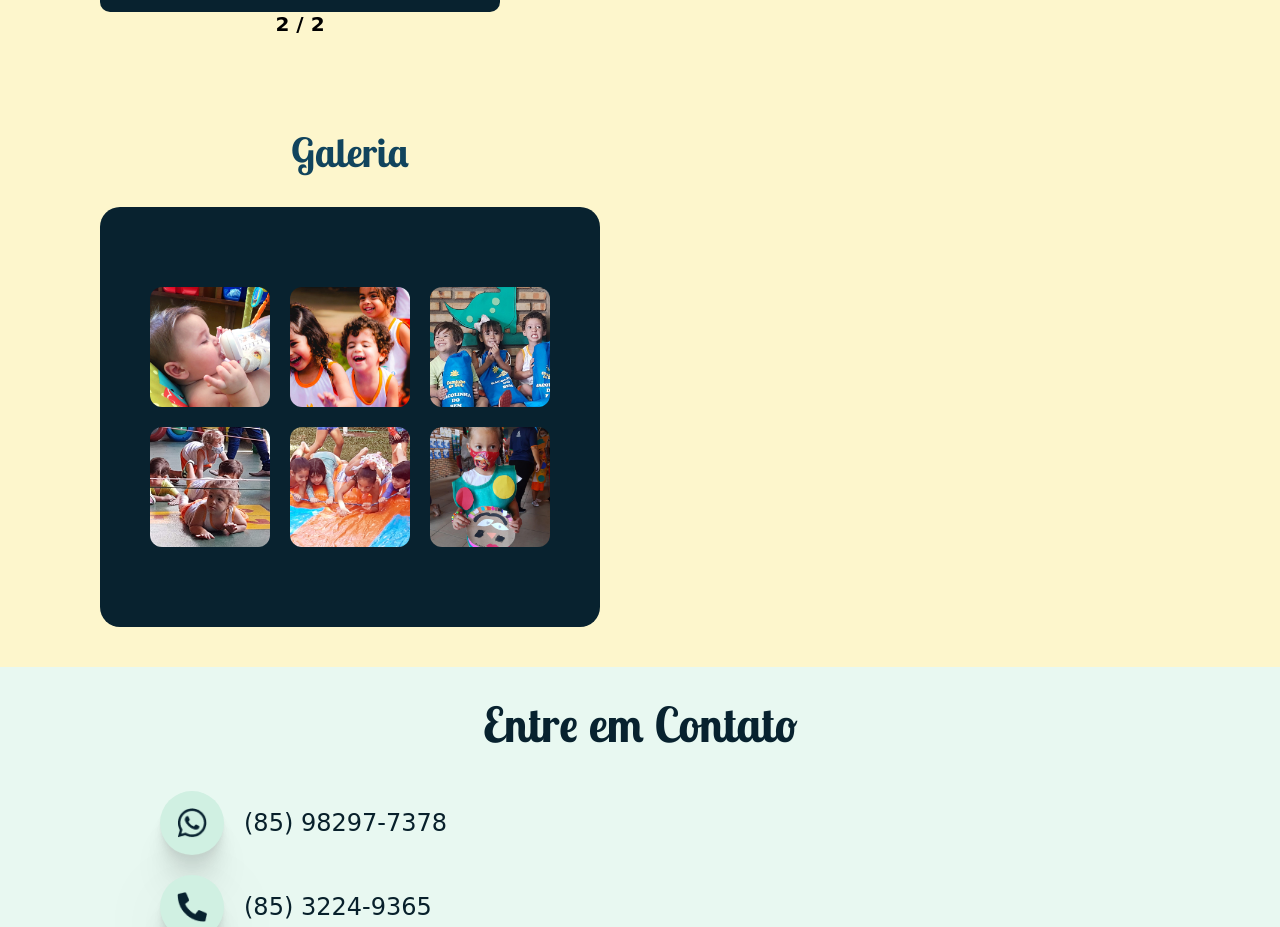
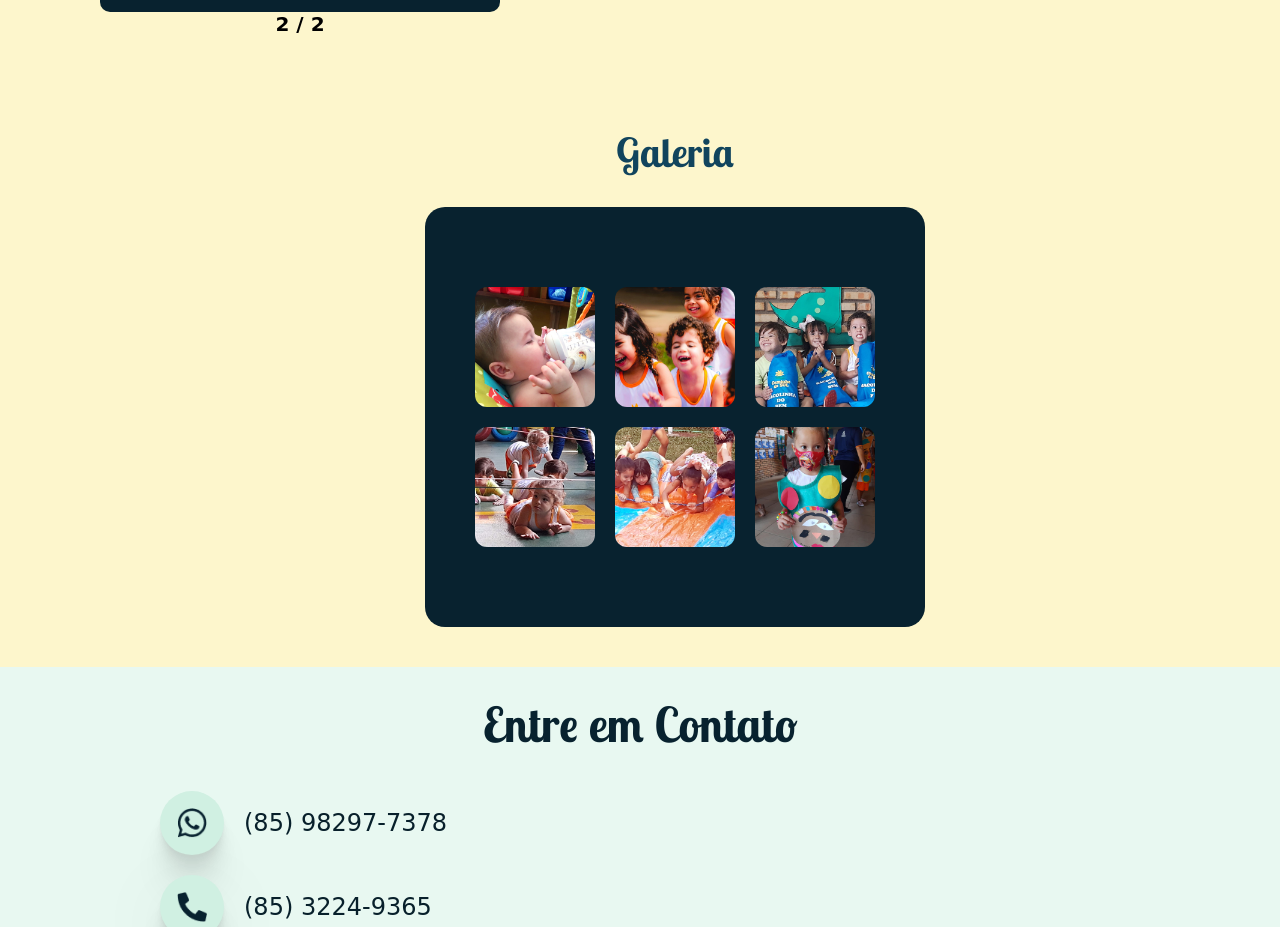
Before and after one commit to OrionLTDA/caminhoDoSol, a plain HTML site: page index.html in a window 1280 px wide. Shown: the part 3935-4862 px from the top of the page. Drawn offline with nearby package versions, Linux system fonts and the light colour scheme; a web font is replaced by a local one.

Commit message:
Ajustado responsividade galeria

```diff
--- a/css/galeria.css
+++ b/css/galeria.css
@@ -3,6 +3,9 @@
     --galeriaFotosDim: 120px;
 }
 
+#divGaleria{
+    width: 100%;
+}
 #galeria{
     width: var(--galeriaDim);
     height: var(--galeriaDim);
--- a/index.html
+++ b/index.html
@@ -384,6 +384,7 @@
       </div>
     </div>
 
+    <div id="divGaleria" class="flex">
 
       <div id="galeria" class="flex">
 
@@ -425,6 +426,7 @@
 
         </div>
 
+      </div>
     </div>
 
 
```
Lines whose indentation alone changed are shown as unchanged.
